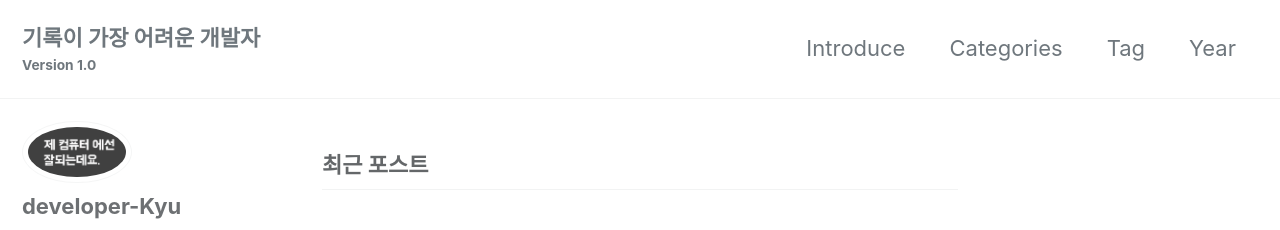
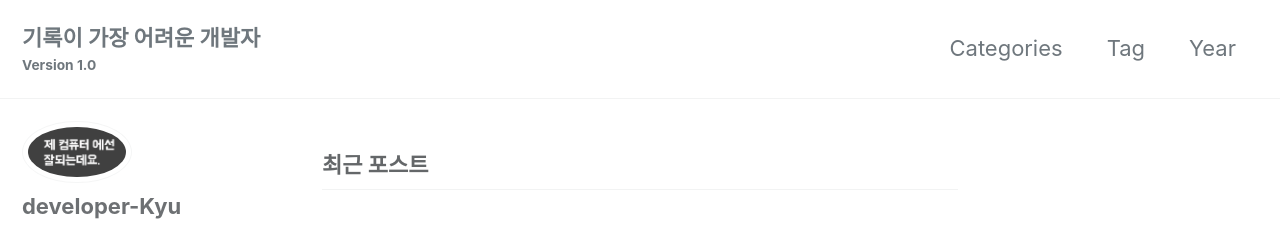
Before and after one commit to ekfxksk/ekfxksk.github.io, a Jekyll site: the page built from index.html, in a window 1280 px wide. Shown: the top 230 px of the page. Built offline with Jekyll 4.4.1, drawn with Linux system fonts in a browser that asks for light colours; cached includes are drawn as plain includes; the list of posts is cut into pages by our own code.

Commit message:
오류 수정

```diff
--- a/_data/navigation.yml
+++ b/_data/navigation.yml
@@ -1,11 +1,9 @@
 # main links
 main:
-  - title: "Introduce"
-    url: /about/
   - title: "Categories"
     url: /categories/
   - title: "Tag"
-    url: /tag/
+    url: /tags/
   - title: "Year"
     url: /posts/
   # - title: "Sitemap"
```
